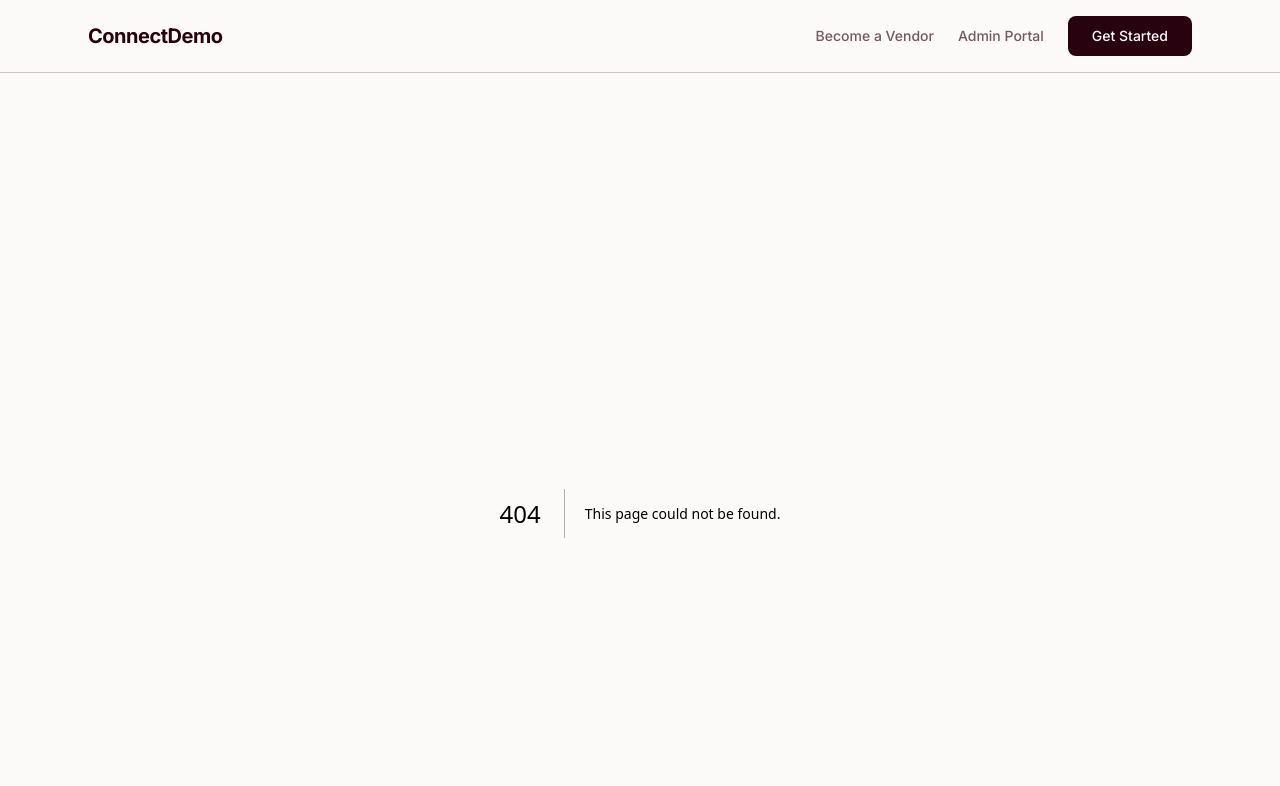
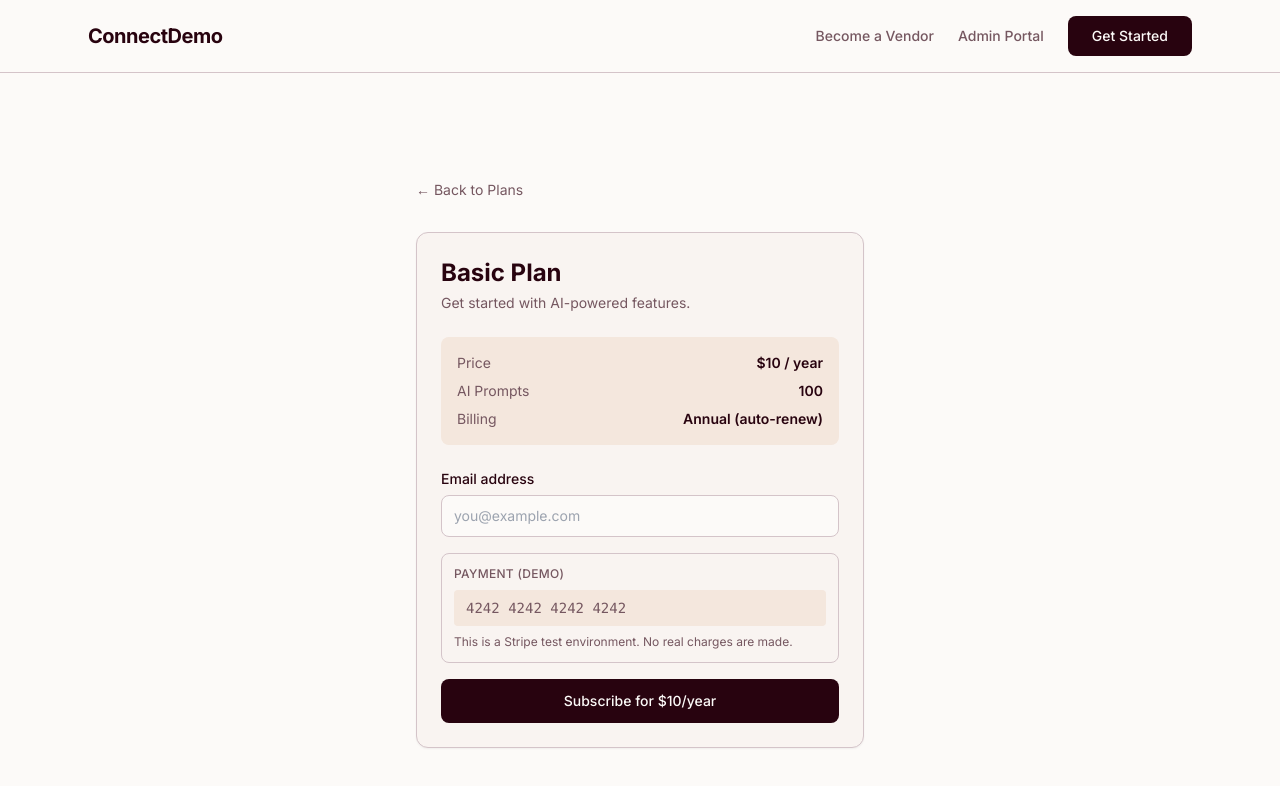
Before and after one commit to partwith/stripe-connect-demo, a Next.js app in the folder frontend/: page /subscribe/basic in a window 1280 px wide. Before the commit this address had no page. Shown: the top 786 px of the page. Built offline with nearby package versions, Linux system fonts and the light colour scheme; no server answers.

Commit message:
feat: add subscription checkout and confirm pages

```diff
--- /dev/null
+++ b/frontend/src/app/subscribe/[tier]/page.tsx
@@ -0,0 +1,113 @@
+// frontend/src/app/subscribe/[tier]/page.tsx
+"use client";
+
+import { useState } from "react";
+import { useParams, useRouter } from "next/navigation";
+import Link from "next/link";
+import { PLAN_DETAILS, type SubscriptionTier } from "@/lib/types";
+import { createSubscription } from "@/lib/api";
+
+export default function SubscribePage() {
+  const { tier } = useParams<{ tier: string }>();
+  const router = useRouter();
+  const plan = PLAN_DETAILS[tier as SubscriptionTier];
+
+  const [email, setEmail] = useState("");
+  const [loading, setLoading] = useState(false);
+  const [error, setError] = useState("");
+
+  if (!plan) {
+    return (
+      <div className="py-20 text-center">
+        <p className="text-red-600">Unknown plan. <Link href="/" className="underline">Go back</Link>.</p>
+      </div>
+    );
+  }
+
+  async function handleSubmit(e: React.FormEvent) {
+    e.preventDefault();
+    setError("");
+    if (!email.includes("@")) {
+      setError("Please enter a valid email address.");
+      return;
+    }
+    setLoading(true);
+    try {
+      const sub = await createSubscription({ email, plan_tier: tier });
+      router.push(`/subscribe/confirm?id=${sub.id}&tier=${tier}`);
+    } catch (err: unknown) {
+      setError(err instanceof Error ? err.message : "Subscription failed. Please try again.");
+    } finally {
+      setLoading(false);
+    }
+  }
+
+  return (
+    <div className="max-w-md mx-auto py-16">
+      <Link href="/" className="text-sm text-brand-muted hover:text-brand inline-block mb-8">
+        ← Back to Plans
+      </Link>
+
+      <div className="card space-y-6">
+        <div>
+          <h1 className="text-2xl font-bold text-brand">{plan.label} Plan</h1>
+          <p className="text-brand-muted text-sm mt-1">{plan.description}</p>
+        </div>
+
+        <div className="bg-cream-blush rounded-lg p-4 space-y-2 text-sm">
+          <div className="flex justify-between">
+            <span className="text-brand-muted">Price</span>
+            <span className="font-semibold text-brand">${plan.price} / year</span>
+          </div>
+          <div className="flex justify-between">
+            <span className="text-brand-muted">AI Prompts</span>
+            <span className="font-semibold text-brand">{plan.prompts.toLocaleString()}</span>
+          </div>
+          <div className="flex justify-between">
+            <span className="text-brand-muted">Billing</span>
+            <span className="font-semibold text-brand">Annual (auto-renew)</span>
+          </div>
+        </div>
+
+        <form onSubmit={handleSubmit} className="space-y-4">
+          <div>
+            <label className="block text-sm font-medium text-brand mb-1.5">
+              Email address
+            </label>
+            <input
+              type="email"
+              required
+              placeholder="you@example.com"
+              value={email}
+              onChange={(e) => setEmail(e.target.value)}
+              disabled={loading}
+              className="w-full px-3 py-2.5 border border-mauve rounded-lg text-sm text-brand bg-cream
+                         focus:outline-none focus:ring-2 focus:ring-brand/20 focus:border-brand
+                         disabled:opacity-50 disabled:cursor-not-allowed"
+            />
+          </div>
+
+          <div className="border border-mauve rounded-lg p-3 space-y-2">
+            <p className="text-xs font-medium text-brand-muted uppercase tracking-wide">Payment (Demo)</p>
+            <div className="bg-cream-blush rounded px-3 py-2 text-sm text-brand-muted font-mono">
+              4242 4242 4242 4242
+            </div>
+            <p className="text-xs text-brand-muted">
+              This is a Stripe test environment. No real charges are made.
+            </p>
+          </div>
+
+          {error && <p className="text-sm text-red-600">{error}</p>}
+
+          <button
+            type="submit"
+            disabled={loading}
+            className="btn-primary w-full py-3 text-sm disabled:opacity-50 disabled:cursor-not-allowed"
+          >
+            {loading ? "Processing…" : `Subscribe for $${plan.price}/year`}
+          </button>
+        </form>
+      </div>
+    </div>
+  );
+}
--- /dev/null
+++ b/frontend/src/app/subscribe/confirm/page.tsx
@@ -0,0 +1,51 @@
+// frontend/src/app/subscribe/confirm/page.tsx
+"use client";
+
+import { useSearchParams } from "next/navigation";
+import Link from "next/link";
+import { PLAN_DETAILS, type SubscriptionTier } from "@/lib/types";
+import { Suspense } from "react";
+
+function ConfirmContent() {
+  const params = useSearchParams();
+  const tier = params.get("tier") as SubscriptionTier | null;
+  const id = params.get("id");
+  const plan = tier ? PLAN_DETAILS[tier] : null;
+
+  return (
+    <div className="max-w-md mx-auto py-20 text-center space-y-6">
+      <div className="text-5xl">✓</div>
+      <h1 className="text-2xl font-bold text-brand">Subscription Activated!</h1>
+      {plan && (
+        <div className="card text-left space-y-3 text-sm">
+          <div className="flex justify-between">
+            <span className="text-brand-muted">Plan</span>
+            <span className="font-semibold text-brand">{plan.label}</span>
+          </div>
+          <div className="flex justify-between">
+            <span className="text-brand-muted">AI Prompts</span>
+            <span className="font-semibold text-brand">{plan.prompts.toLocaleString()}</span>
+          </div>
+          <div className="flex justify-between">
+            <span className="text-brand-muted">Subscription ID</span>
+            <span className="font-mono text-xs text-brand-muted truncate max-w-[200px]">{id}</span>
+          </div>
+        </div>
+      )}
+      <p className="text-brand-muted text-sm">
+        Your subscription is active for 1 year. You'll receive a renewal notice 3 days before expiry.
+      </p>
+      <Link href="/" className="btn-primary inline-block px-8 py-3 text-sm">
+        Back to Home
+      </Link>
+    </div>
+  );
+}
+
+export default function ConfirmPage() {
+  return (
+    <Suspense>
+      <ConfirmContent />
+    </Suspense>
+  );
+}
```
